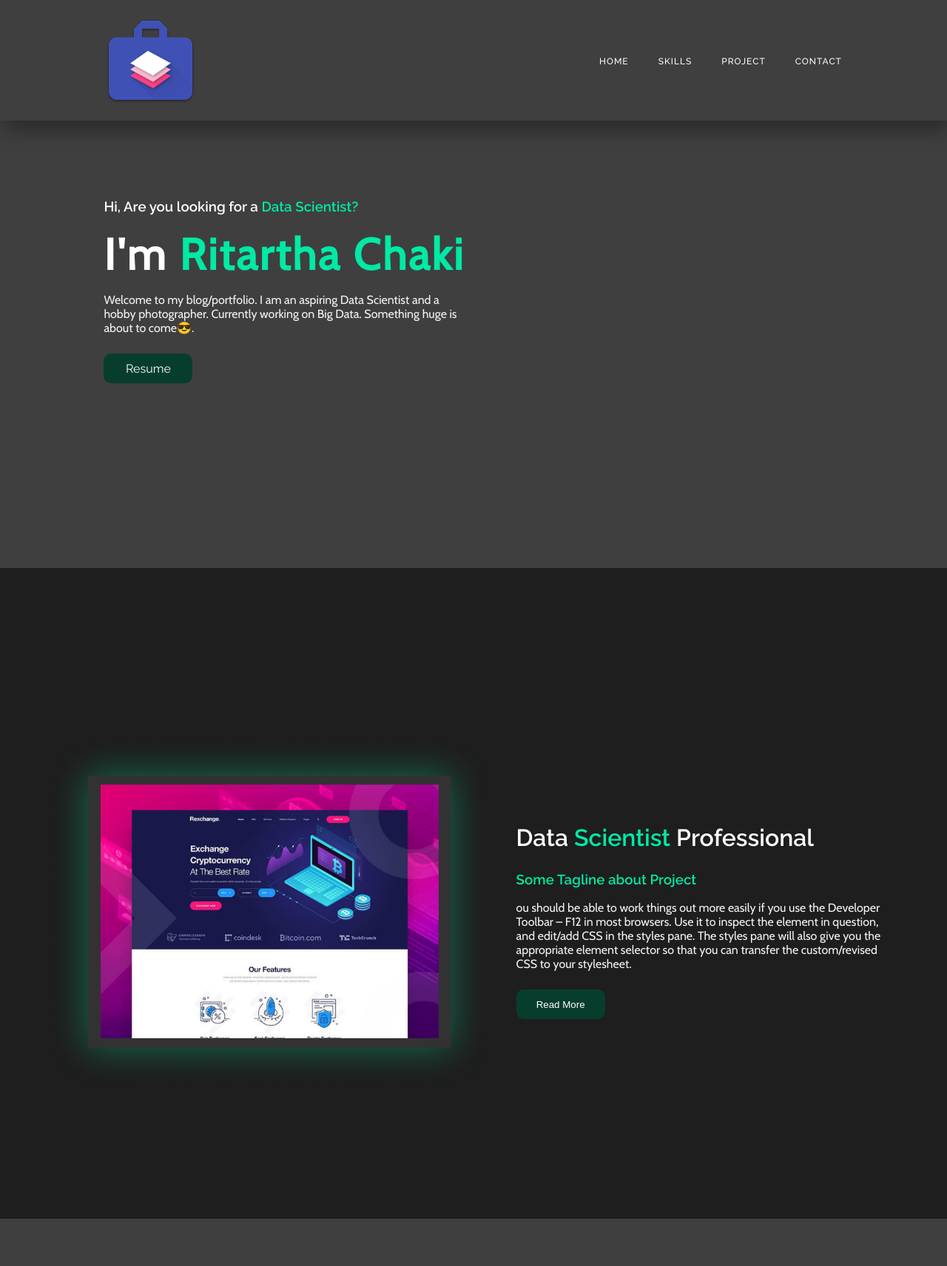
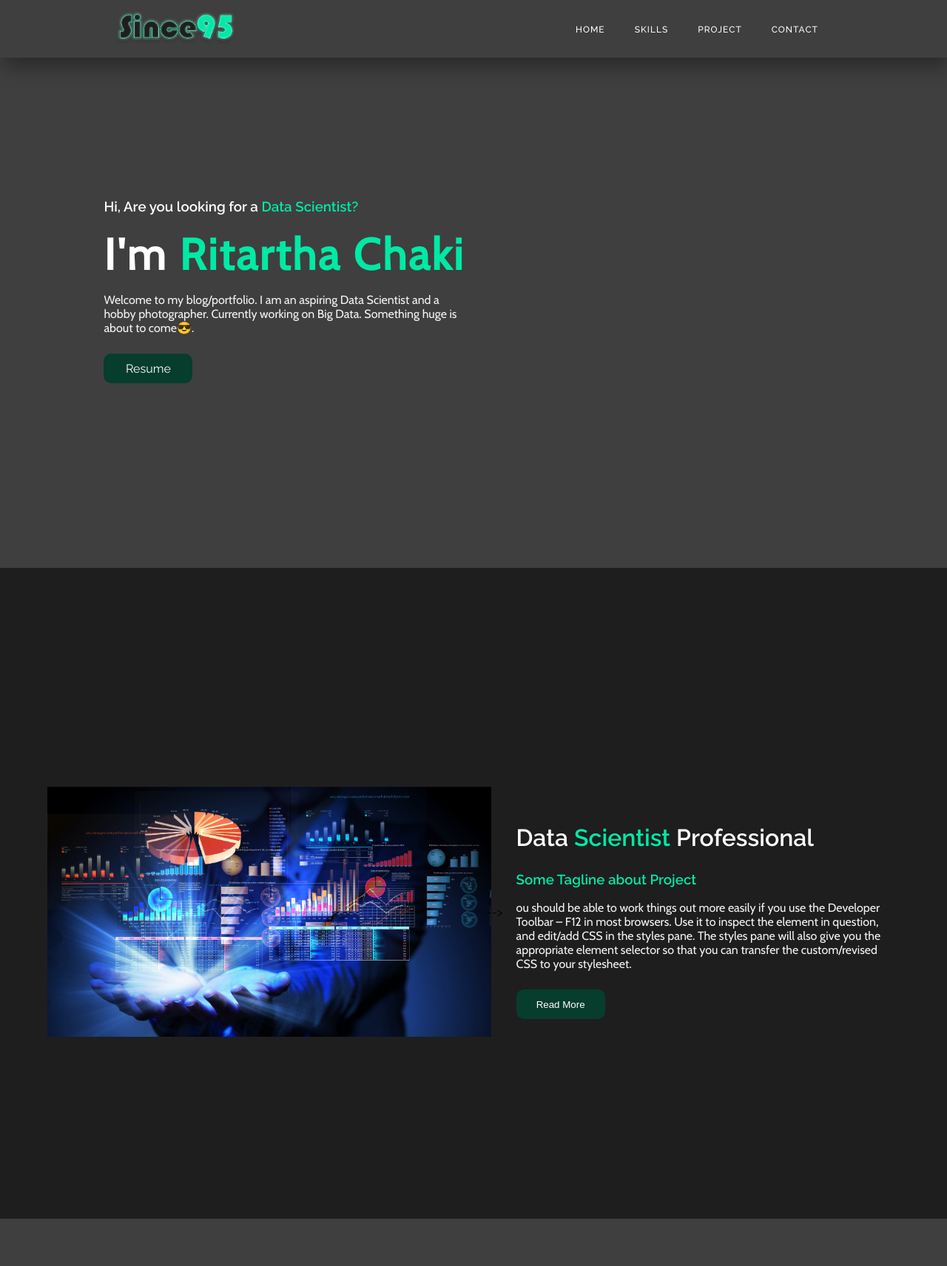
Before and after one commit to ritartha/First-portfolio, a PHP site: page / in a window 1280 px wide; the page is wider, and only the part inside the window is pictured. Shown: the top 1712 px of that part at 74% size. Run offline with PHP 8.4, Linux system fonts and the light colour scheme; some web fonts are replaced.

Commit message:
logo new added

```diff
--- a/assets/css/style.css
+++ b/assets/css/style.css
@@ -28,7 +28,7 @@ input{
 }
 
 .logo{
-    width:30%;
+    width:20%;
 }
 
 /******************** NAVIGATION****/
--- a/index.html
+++ b/index.html
@@ -11,7 +11,7 @@
     <section id="header">
         <nav>
         <a class="logo" href="#header">
-            <img src="/assets/imgs/logo.png" alt="logo">
+            <img src="/assets/icons/home.png" alt="logo" height="50">
         </a>
 
         <ul class="menu">
@@ -38,8 +38,10 @@
 
     <section id="about">
         <div class="about-img">
-           <img src="/assets/imgs/about.png" alt="about-image">
+
+           <img src="/assets/imgs/about.jpg" alt="about-image">
         </div>
+    -->
 
         <div class="about-text">
             <h2>Data <span>Scientist</span> Professional</h2>
```
Also changed, not shown: assets/icons/home.png (added), assets/imgs/about.jpg (added).
